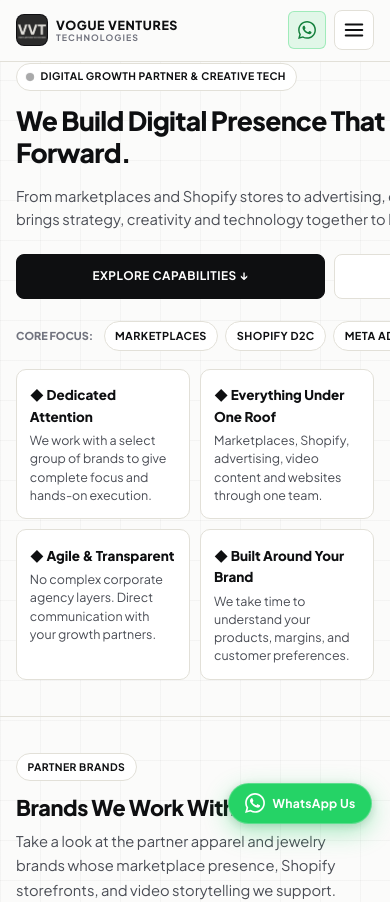
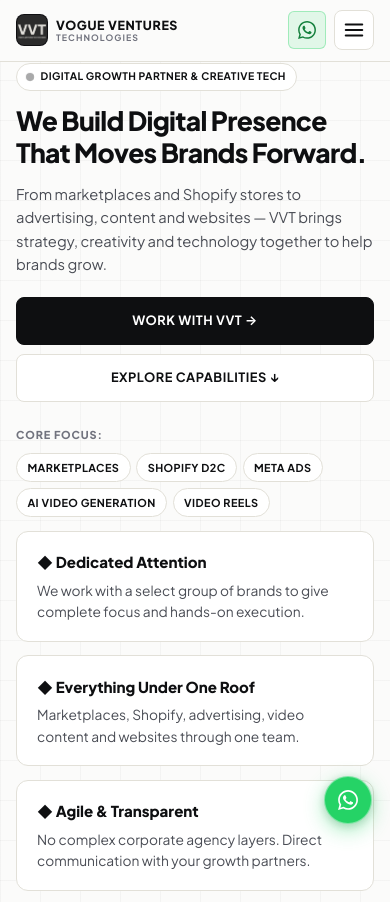
Before and after one commit to Vighneswaran-official/vvt-web, a React (Vite) app: page / in a window 390 px wide. Shown: the top 902 px of the page. Built offline with nearby package versions, Linux system fonts and the light colour scheme.

Commit message:
fix: resolve text clipping, button overflow, and make highlights 1-column on mobile

```diff
--- a/src/components/Hero/Hero.css
+++ b/src/components/Hero/Hero.css
@@ -66,6 +66,14 @@
   margin-bottom: 1.25rem;
 }
 
+.hero-grid,
+.hero-grid > div {
+  min-width: 0;
+  max-width: 100%;
+  width: 100%;
+  box-sizing: border-box;
+}
+
 @media (max-width: 860px) {
   .hero-grid {
     grid-template-columns: 1fr;
@@ -80,66 +88,62 @@
 
 @media (max-width: 640px) {
   .hero-wrapper {
-    padding-top: 1.75rem;
+    padding-top: 1.5rem;
     padding-bottom: 2rem;
   }
 
   .hero-subheadline {
     font-size: 0.92rem;
-    margin-top: 1rem;
-    margin-bottom: 1.35rem;
+    margin-top: 0.85rem;
+    margin-bottom: 1.25rem;
     line-height: 1.6;
+    max-width: 100%;
   }
 
-  /* Sleek side-by-side action buttons instead of 2 massive stacked blocks */
+  /* Clean full-width stacked buttons with generous tap size and zero overflow */
   .hero-cta-wrap {
-    display: grid;
-    grid-template-columns: 1fr 1fr;
-    gap: 0.6rem;
+    display: flex;
+    flex-direction: column;
+    gap: 0.55rem;
     width: 100%;
-    margin-bottom: 1.4rem;
+    margin-bottom: 1.5rem;
   }
 
   .hero-cta-wrap .btn-black,
   .hero-cta-wrap .btn-outline {
     width: 100%;
-    padding: 0.75rem 0.5rem;
-    font-size: 0.74rem;
+    padding: 0.8rem 1rem;
+    font-size: 0.8rem;
+    min-height: 44px;
+    justify-content: center;
     text-align: center;
-    min-height: 42px;
-    white-space: nowrap;
+    box-sizing: border-box;
     border-radius: 8px;
   }
 
-  /* App-style horizontal chips strip instead of 3 cluttered rows */
+  /* Compact wrapping pills that never overflow */
   .hero-focus-pills {
     display: flex;
-    flex-wrap: nowrap;
-    overflow-x: auto;
-    -webkit-overflow-scrolling: touch;
-    gap: 0.45rem;
-    padding-bottom: 0.4rem;
-    scrollbar-width: none;
-    -ms-overflow-style: none;
+    flex-wrap: wrap;
+    gap: 0.35rem;
     width: 100%;
+    min-width: 0;
+    max-width: 100%;
     align-items: center;
   }
 
-  .hero-focus-pills::-webkit-scrollbar {
-    display: none;
-  }
-
   .hero-focus-label {
-    flex-shrink: 0;
-    margin-right: 0.2rem;
+    width: 100%;
+    margin-bottom: 0.3rem;
     font-size: 0.68rem;
+    letter-spacing: 0.08em;
   }
 
   .hero-focus-pills .vvt-pill {
-    flex-shrink: 0;
     margin-bottom: 0;
-    white-space: nowrap;
     font-size: 0.68rem;
-    padding: 0.32rem 0.65rem;
+    padding: 0.3rem 0.65rem;
+    max-width: 100%;
+    box-sizing: border-box;
   }
 }
--- a/src/components/Hero/Hero.jsx
+++ b/src/components/Hero/Hero.jsx
@@ -22,8 +22,8 @@
           </p>
 
           <div className="hero-cta-wrap">
-            <a href="#capabilities" className="btn-black">EXPLORE CAPABILITIES ↓</a>
-            <a href="#contact" className="btn-outline">WORK WITH VVT →</a>
+            <a href="#contact" className="btn-black">WORK WITH VVT →</a>
+            <a href="#capabilities" className="btn-outline">EXPLORE CAPABILITIES ↓</a>
           </div>
 
           <div className="hero-focus-pills">
--- a/src/components/Highlights/Highlights.css
+++ b/src/components/Highlights/Highlights.css
@@ -44,26 +44,28 @@
   }
 }
 
-@media (max-width: 580px) {
+@media (max-width: 640px) {
   .startup-values-grid {
-    grid-template-columns: repeat(2, 1fr);
-    gap: 0.65rem;
-    margin-top: 0.75rem;
+    grid-template-columns: 1fr;
+    gap: 0.85rem;
+    margin-top: 0.85rem;
     margin-bottom: 2.25rem;
   }
 
   .startup-value-card {
-    padding: 0.9rem 0.8rem;
-    border-radius: 10px;
+    padding: 1.15rem 1.25rem;
+    border-radius: 12px;
   }
 
   .startup-value-title {
-    font-size: 0.84rem;
-    margin-bottom: 0.25rem;
+    font-size: 0.94rem;
+    font-weight: 800;
+    margin-bottom: 0.35rem;
   }
 
   .startup-value-desc {
-    font-size: 0.78rem;
-    line-height: 1.45;
+    font-size: 0.86rem;
+    color: var(--text-body);
+    line-height: 1.55;
   }
 }
--- a/src/components/MobileQuickBar/MobileQuickBar.css
+++ b/src/components/MobileQuickBar/MobileQuickBar.css
@@ -16,24 +16,21 @@
   .floating-wa-fab {
     display: inline-flex;
     align-items: center;
-    gap: 0.5rem;
+    justify-content: center;
+    width: 48px;
+    height: 48px;
+    border-radius: 50%;
     background-color: #25d366;
     color: #ffffff;
-    padding: 0.65rem 1.1rem;
-    border-radius: 9999px;
-    font-size: 0.82rem;
-    font-weight: 700;
-    letter-spacing: 0.02em;
-    text-decoration: none;
-    box-shadow: 0 8px 24px rgba(37, 211, 102, 0.38), 0 2px 8px rgba(0, 0, 0, 0.15);
-    border: 1px solid rgba(255, 255, 255, 0.25);
+    box-shadow: 0 6px 20px rgba(37, 211, 102, 0.42), 0 2px 8px rgba(0, 0, 0, 0.16);
+    border: 1.5px solid rgba(255, 255, 255, 0.4);
     transition: all var(--transition-fast);
     touch-action: manipulation;
     -webkit-tap-highlight-color: transparent;
   }
 
   .floating-wa-fab:active {
-    transform: scale(0.95);
+    transform: scale(0.92);
   }
 
   .fab-wa-icon {
@@ -43,15 +40,6 @@
   }
 
   .fab-wa-text {
-    font-size: 0.8rem;
-  }
-
-  @media (max-width: 400px) {
-    .floating-wa-fab {
-      padding: 0.6rem 0.95rem;
-    }
-    .fab-wa-text {
-      font-size: 0.76rem;
-    }
+    display: none;
   }
 }
--- a/src/styles/globals.css
+++ b/src/styles/globals.css
@@ -71,6 +71,8 @@
   color: var(--text-dark);
   font-weight: 800;
   line-height: 1.22;
+  overflow-wrap: break-word;
+  word-wrap: break-word;
 }
 
 h1 {
@@ -92,6 +94,8 @@
   color: var(--text-body);
   font-size: clamp(0.92rem, 1.2vw, 0.98rem);
   line-height: 1.65;
+  overflow-wrap: break-word;
+  word-wrap: break-word;
 }
 
 /* ---- Pills & Badges ---- */
```
